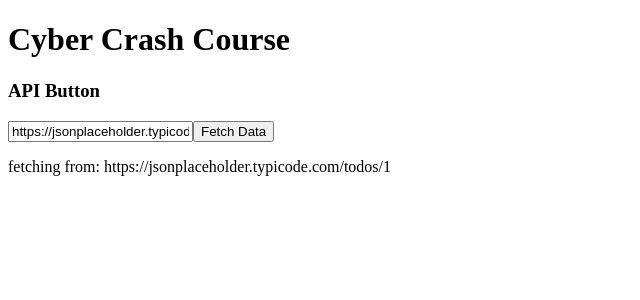
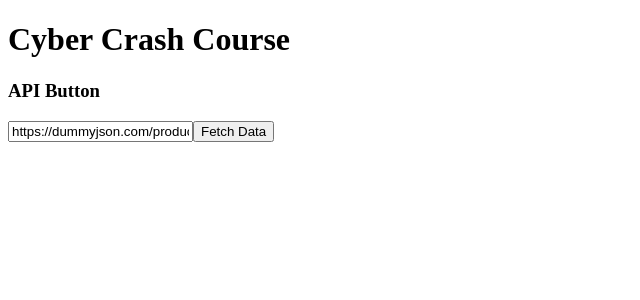
Before and after one commit to scissorhands26/lms, a Next.js app: page /c3 in a window 1280 px wide. Shown: the top 300 px of the page, without its empty margins (0-640 px from the left). Built offline with nearby package versions, Linux system fonts and the light colour scheme.

Commit message:
Refactor ApiButton component for improved error handling and URL validation

```diff
--- a/components/markdown/ApiButton.tsx
+++ b/components/markdown/ApiButton.tsx
@@ -1,26 +1,48 @@
 import React, { useState } from "react";
 import { Button } from "@/components/ui/button";
-
 import { Card, CardContent, CardHeader, CardTitle } from "@/components/ui/card";
 import { Input } from "../ui/input";
 
 export default function ApiButton() {
-  // get json from endpoint and set in state
-  const [fetchURL, setFetchURL] = useState(
-    "https://jsonplaceholder.typicode.com/todos/1"
+  const [fetchURL, setFetchURL] = useState<string>(
+    "https://dummyjson.com/products/1?delay=1000"
   );
   const [data, setData] = useState<any>(null);
+  const [error, setError] = useState<string | null>(null);
+  const [loading, setLoading] = useState<boolean>(false);
+
+  const validateURL = (url: string) => {
+    try {
+      new URL(url);
+      return true;
+    } catch (e) {
+      return false;
+    }
+  };
 
   const fetchData = async () => {
+    if (!validateURL(fetchURL)) {
+      setError("Invalid URL");
+      setData(null);
+      return;
+    }
+
+    setError(null);
+    setLoading(true);
     let failMessage = "Failed to fetch data";
+    try {
       const response = await fetch(fetchURL);
-    // if fetch fails, set data to error message
       if (!response.ok) {
-      setData(failMessage);
-      return;
+        throw new Error(`Error ${response.status}: ${response.statusText}`);
       }
       const json = await response.json();
       setData(json);
+    } catch (error: any) {
+      setError(error.message || failMessage);
+      setData(null);
+    } finally {
+      setLoading(false);
+    }
   };
 
   return (
@@ -29,22 +51,35 @@ export default function ApiButton() {
         <CardTitle>API Button</CardTitle>
       </CardHeader>
       <CardContent>
-        <div className="flex">
+        <div className="flex items-center">
           <Input
-            className="mr-4"
+            className="mr-4 flex-1"
             placeholder="Enter fetch URL"
             value={fetchURL}
-            onChange={(e) => setFetchURL(e.target.value)}
+            onChange={(e) => {
+              setFetchURL(e.target.value);
+              if (!validateURL(e.target.value)) {
+                setError("Invalid URL");
+              } else {
+                setError(null);
+              }
+            }}
           />
-          <Button onClick={fetchData}>Fetch Data</Button>
+          <Button onClick={fetchData} disabled={loading}>
+            {loading ? "Fetching..." : "Fetch Data"}
+          </Button>
         </div>
+        {error && <p className="text-red-500 mt-2">{error}</p>}
+        {data && (
           <div className="border border-white p-2 rounded mt-4">
-          {data ? (
-            <p>{JSON.stringify(data, null, 2)}</p>
-          ) : (
-            <p>fetching from: {fetchURL}</p>
+            <pre>{JSON.stringify(data, null, 2)}</pre>
+          </div>
         )}
-        </div>
+        {data && (
+          <Button className="mt-4" onClick={() => setData(null)}>
+            Clear Data
+          </Button>
+        )}
       </CardContent>
     </Card>
   );
```
Lines whose indentation alone changed are shown as unchanged.
